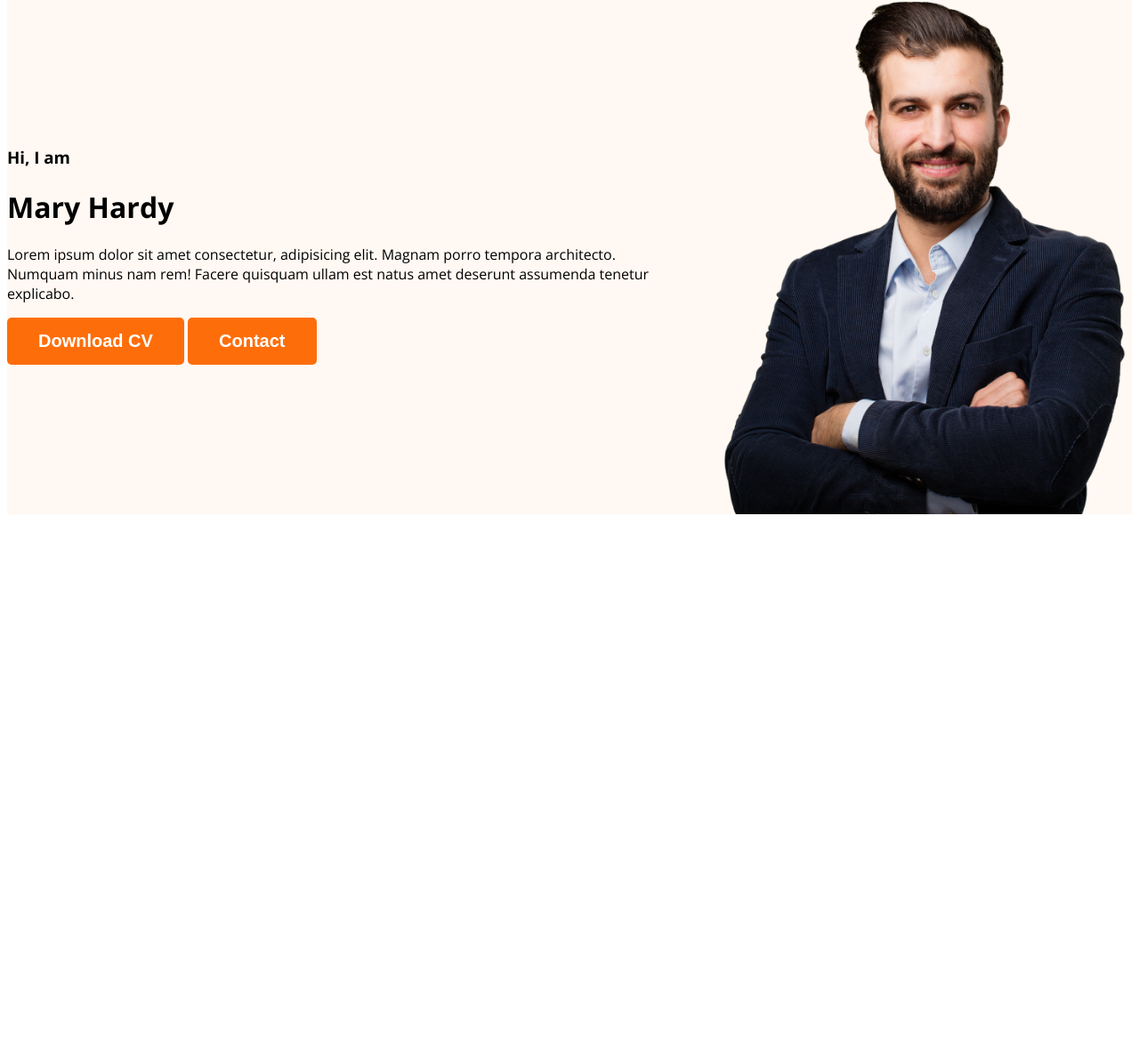
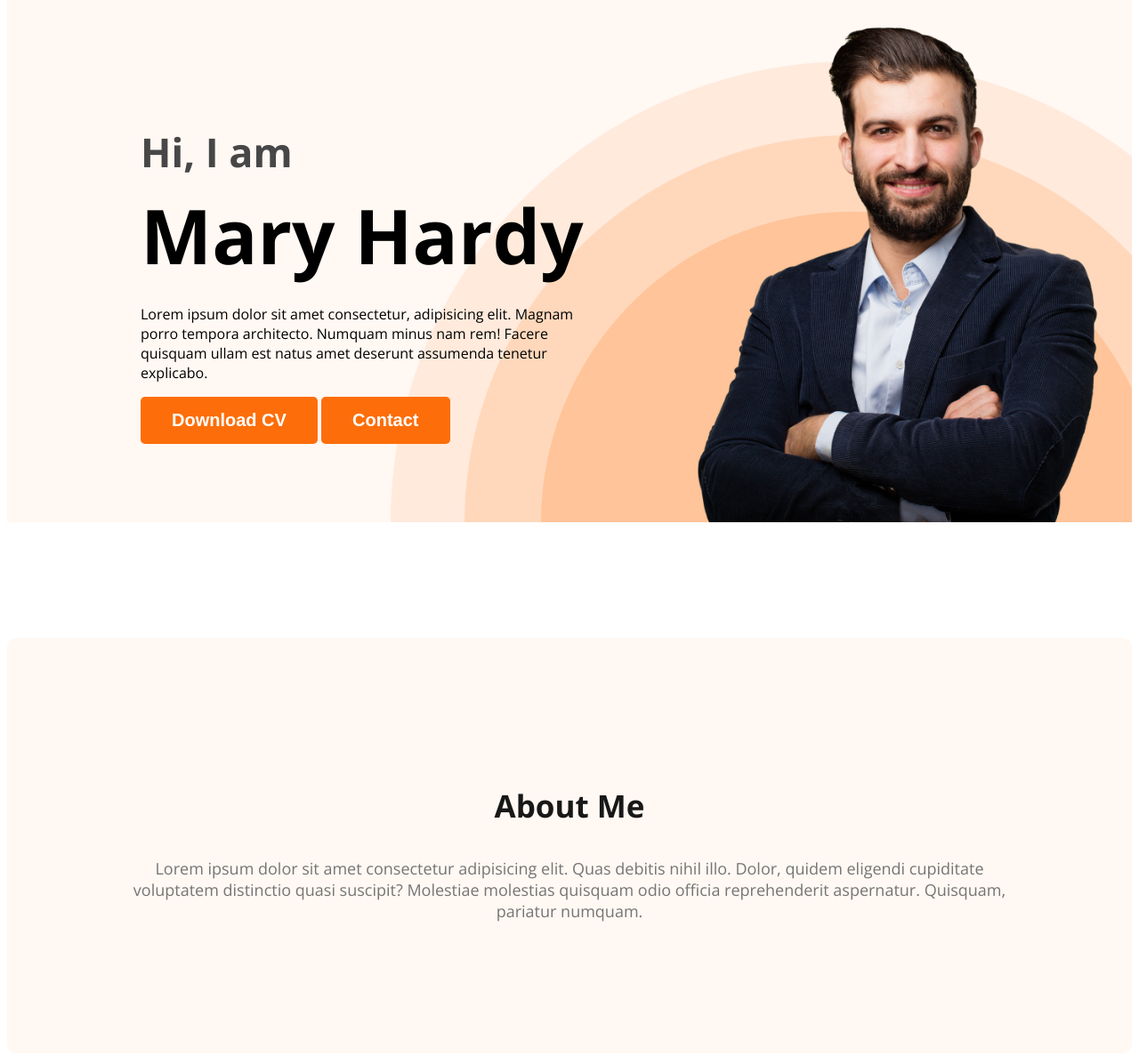
Before and after one commit to Partha-Ds/prac-folio, a plain HTML site: page index.html in a window 1280 px wide. Shown: the part 181-1368 px from the top of the page at 89% size. Before the commit the page ends 800 px from the top, so only its background shows below. Drawn offline with nearby package versions, Linux system fonts and the light colour scheme.

Commit message:
making main

```diff
--- a/index.html
+++ b/index.html
@@ -28,7 +28,7 @@
             <div class="bnr-cnt">
                 <h3 class="bnr-grtng">Hi, I am</h3>
                 <h1 class="bnr-title">Mary Hardy</h1>
-                <p>Lorem ipsum dolor sit amet consectetur, adipisicing elit. Magnam porro tempora architecto. Numquam minus nam rem! Facere quisquam ullam est natus amet deserunt assumenda tenetur explicabo.
+                <p class="bnr-des">Lorem ipsum dolor sit amet consectetur, adipisicing elit. Magnam porro tempora architecto. Numquam minus nam rem! Facere quisquam ullam est natus amet deserunt assumenda tenetur explicabo.
                 </p>
                 <button class="btn-primary">Download CV</button>
                 <button class="btn-primary">Contact</button>
@@ -37,7 +37,12 @@
         </div>
     </header>
     <main>
-
+        <section class="about">
+            <h3 class="sec-title">About Me</h3>
+            <p class="sec-des">
+                Lorem ipsum dolor sit amet consectetur adipisicing elit. Quas debitis nihil illo. Dolor, quidem eligendi cupiditate voluptatem distinctio quasi suscipit? Molestiae molestias quisquam odio officia reprehenderit aspernatur. Quisquam, pariatur numquam.
+            </p>
+        </section>
     </main>
     <footer>
 
--- a/styles/style.css
+++ b/styles/style.css
@@ -15,6 +15,18 @@ body {
     font-size: 20px;
     font-weight: 700;
     padding: 15px 35px;
+}
+
+.sec-title{
+    color: #181818;
+    text-align: center;
+    font-size: 35px;
+    font-weight: 700;
+}
+.sec-des{
+    color: #757575;
+    text-align: center;
+    font-size: 18px;
 }
 
 /* nav related styles */
@@ -48,15 +60,48 @@ nav a {
 
 /* headed related styles */
 
-.header{
+.header {
     background-color: #FFF8F3;
+    background-image: url('../images/header_bg.png');
+    background-repeat: no-repeat;
+    background-position: bottom right;
 }
-.banner{
-    padding: 30px 30px 30x 150px;
+
+.banner {
+    padding: 30px 30px 0px 150px;
     display: flex;
     align-items: center;
+    justify-content: space-between;
 }
-.banner .pro-pic{
+
+.bnr-cnt{
+    max-width: 500px;
+}
+
+.banner .pro-pic {
     width: 500px;
-    height: 600px;
 }
+
+.bnr-grtng {
+    font-size: 45px;
+    color: #474747;
+    margin-bottom: 0;
+}
+
+.bnr-title {
+    font-size: 85px;
+    font-weight: 700;
+    margin-top: 5px;
+    margin-bottom: 20px;
+}
+
+/* main section style */
+
+/* about section style */
+
+.about{
+    padding: 130px;
+    border-radius: 10px;
+    background: #FFF8F3;
+    margin: 130px 0px;
+}
```
